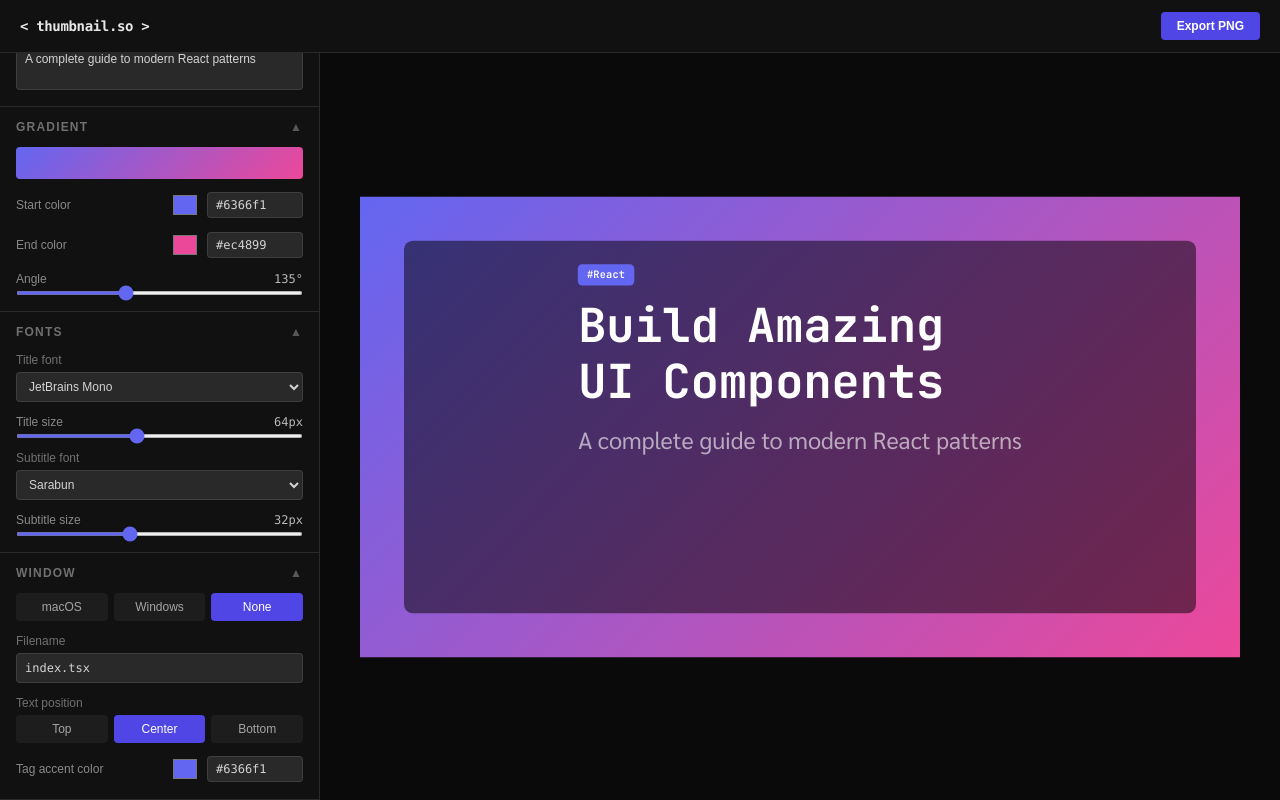
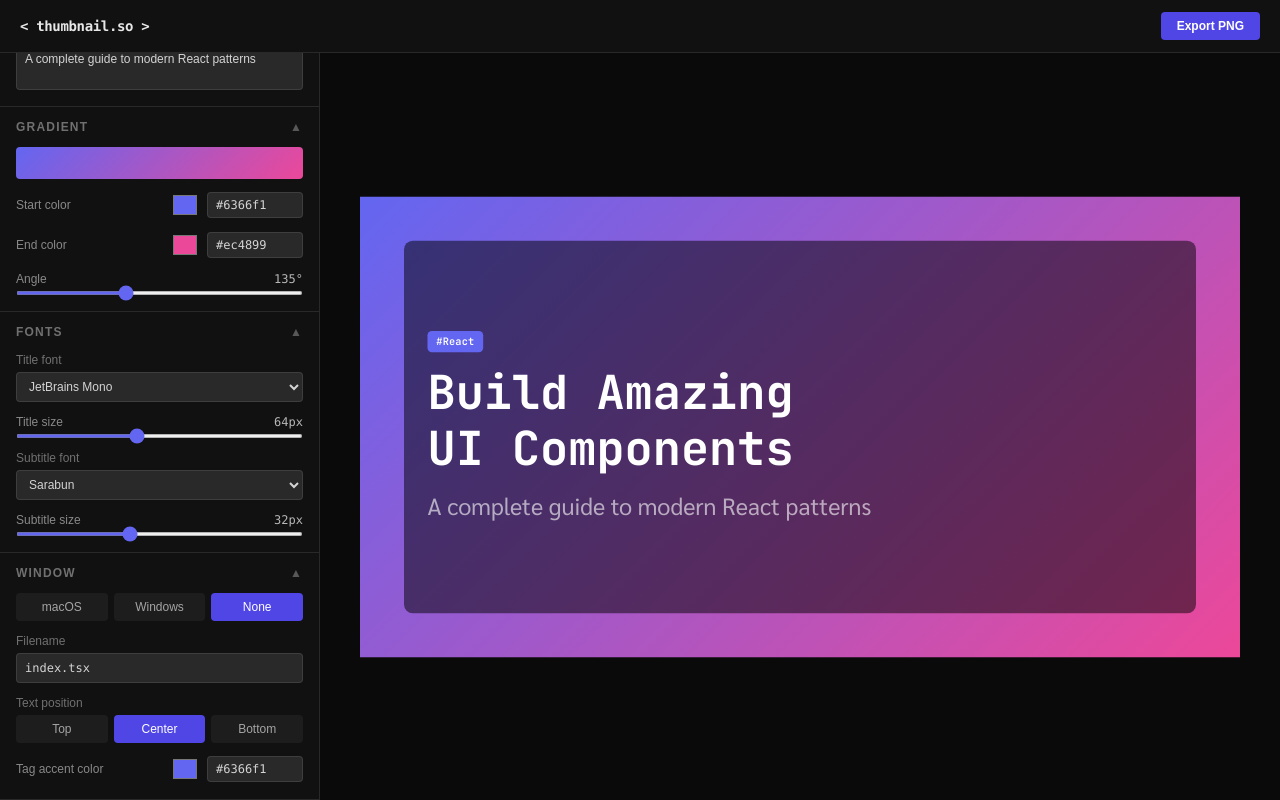
Before and after one commit to kittypunkz/caption-creator, a React (Vite) app: page / in a window 1280 px wide. Both pictures are taken after a click on the button "None". Built offline with nearby package versions, Linux system fonts and the light colour scheme.

Commit message:
fix: text position control now correctly applies justifyContent on column flex axis

```diff
--- a/src/components/preview/IDEWindow.tsx
+++ b/src/components/preview/IDEWindow.tsx
@@ -84,10 +84,18 @@ export function IDEWindow({ style, filename, textAlign, children }: Props) {
     height: '100%',
   }
 
+  const contentStyle = {
+    padding: 32,
+    flex: 1,
+    display: 'flex',
+    flexDirection: 'column' as const,
+    justifyContent: JUSTIFY[textAlign],
+  }
+
   if (style === 'none') {
     return (
       <div style={containerStyle}>
-        <div style={{ padding: 32, flex: 1, display: 'flex', alignItems: 'flex-start', justifyContent: JUSTIFY[textAlign] }}>{children}</div>
+        <div style={contentStyle}>{children}</div>
       </div>
     )
   }
@@ -99,7 +107,7 @@ export function IDEWindow({ style, filename, textAlign, children }: Props) {
       ) : (
         <WindowsTitleBar filename={filename} />
       )}
-      <div style={{ padding: 32, flex: 1, display: 'flex', alignItems: 'center' }}>{children}</div>
+      <div style={contentStyle}>{children}</div>
     </div>
   )
 }
```
